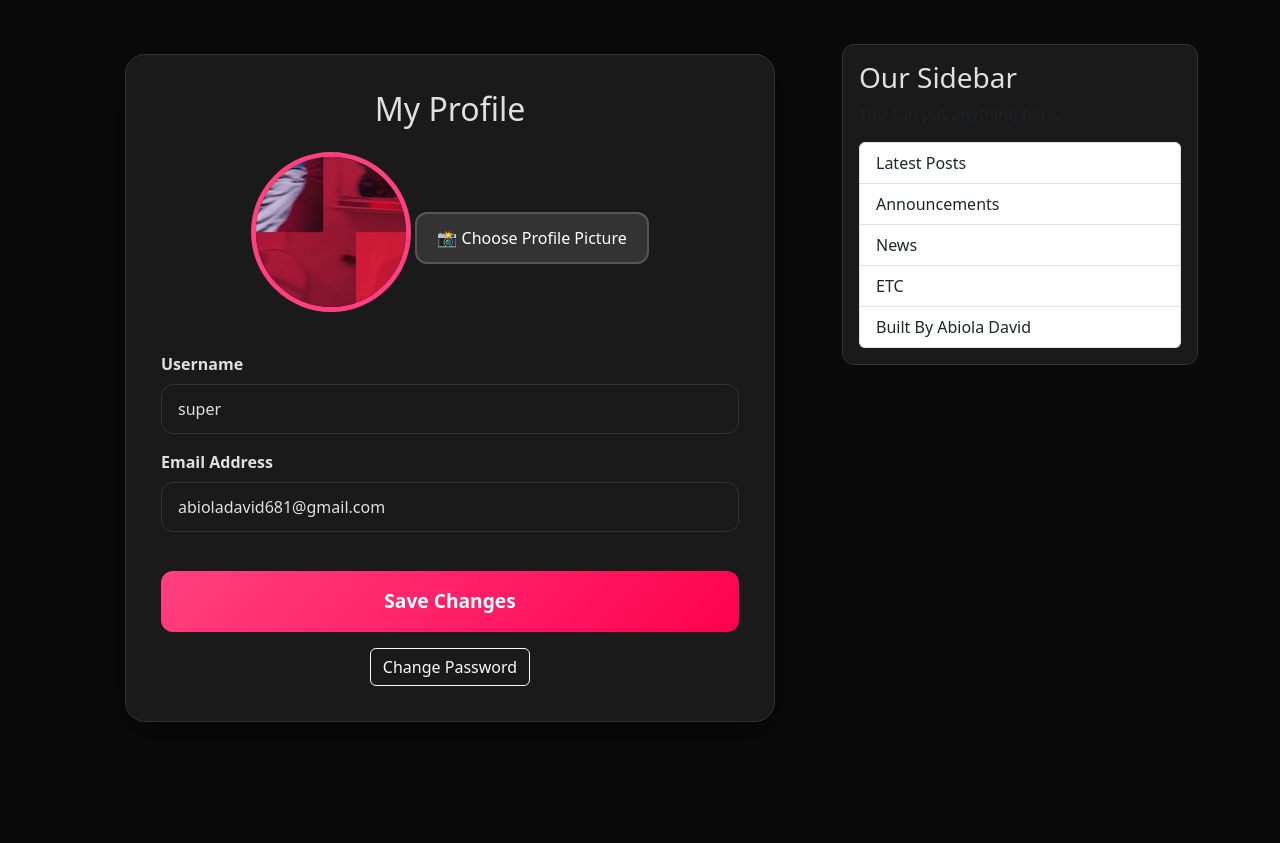
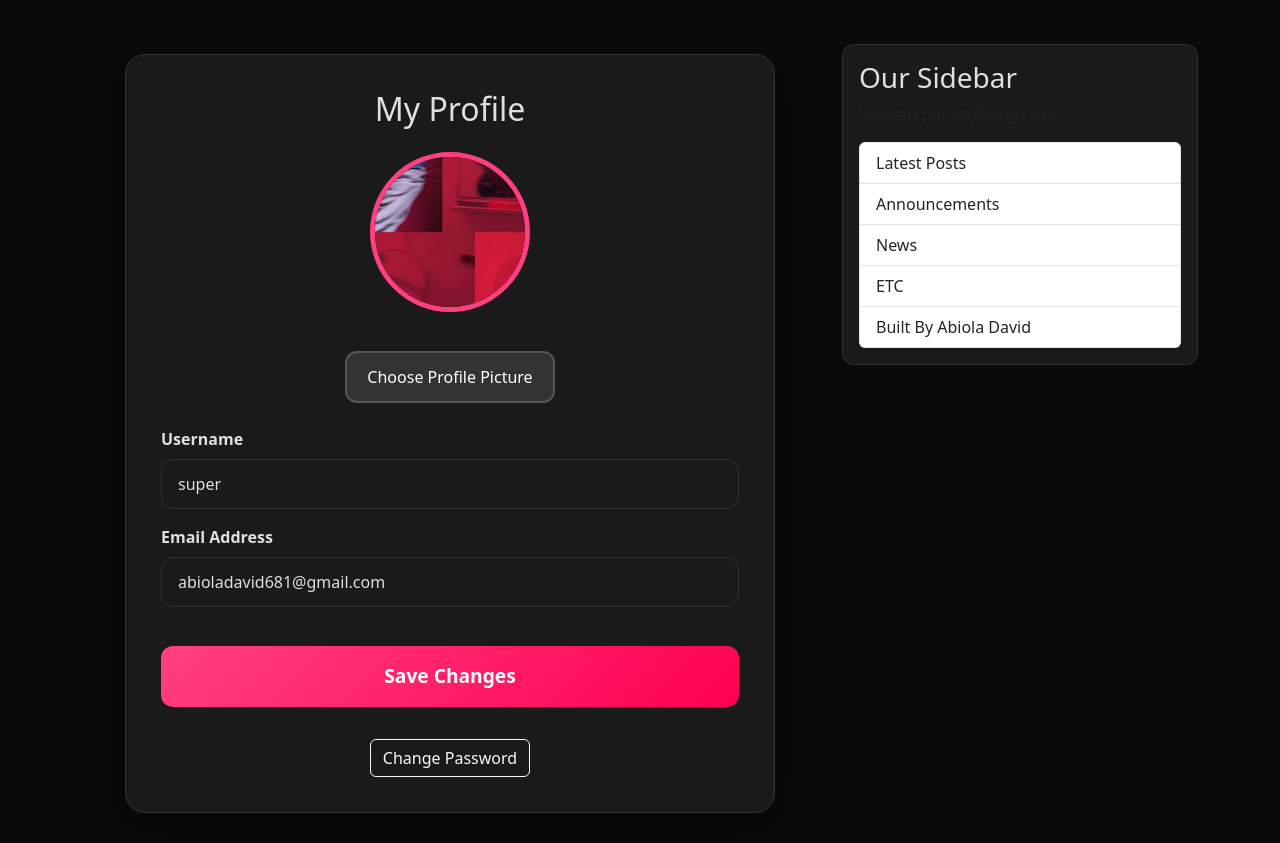
Before and after one commit to davidcelab-Abiola/django-blog, a Django app: page /profile/ in a window 1280 px wide. Shown: the part 58-901 px from the top of the page. Before the commit the page ends 780 px from the top, so only its background shows below. Run offline with Django 5.2, Linux system fonts and the light colour scheme; a user stored in the database is signed in; data comes from the database, SQL or seed files in the repository.

Commit message:
Fixed Profile page styling

```diff
--- a/users/templates/users/profile.html
+++ b/users/templates/users/profile.html
@@ -10,16 +10,17 @@
         <form method="POST" enctype="multipart/form-data">
             {% csrf_token %}
 
-            <!-- Profile Picture Upload -->
+            <!-- Profile Picture -->
             <div class="text-center mb-4">
                 {% if user.profile.image %}
-                    <img src="{{ user.profile.image.url }}" alt="Profile" class="profile-avatar mb-3">
+                    <img src="{{ user.profile.image.url }}" alt="Profile" class="profile-avatar">
                 {% else %}
-                    <div class="profile-avatar-placeholder mb-3">👤</div>
+                    <div class="profile-avatar-placeholder">👤</div>
                 {% endif %}
 
+                <br><br>
                 <label class="custom-file-upload">
-                    📸 Choose Profile Picture
+                     Choose Profile Picture
                     <input type="file" name="image" accept="image/*">
                 </label>
             </div>
@@ -37,11 +38,11 @@
             </div>
 
             <button type="submit" class="btn btn-post w-100 mb-3">
-                 Save Changes
+                Save Changes
             </button>
         </form>
 
-        <div class="text-center">
+        <div class="text-center mt-3">
             <a href="{% url 'password_reset' %}" class="btn btn-outline-light">
                  Change Password
             </a>
```
